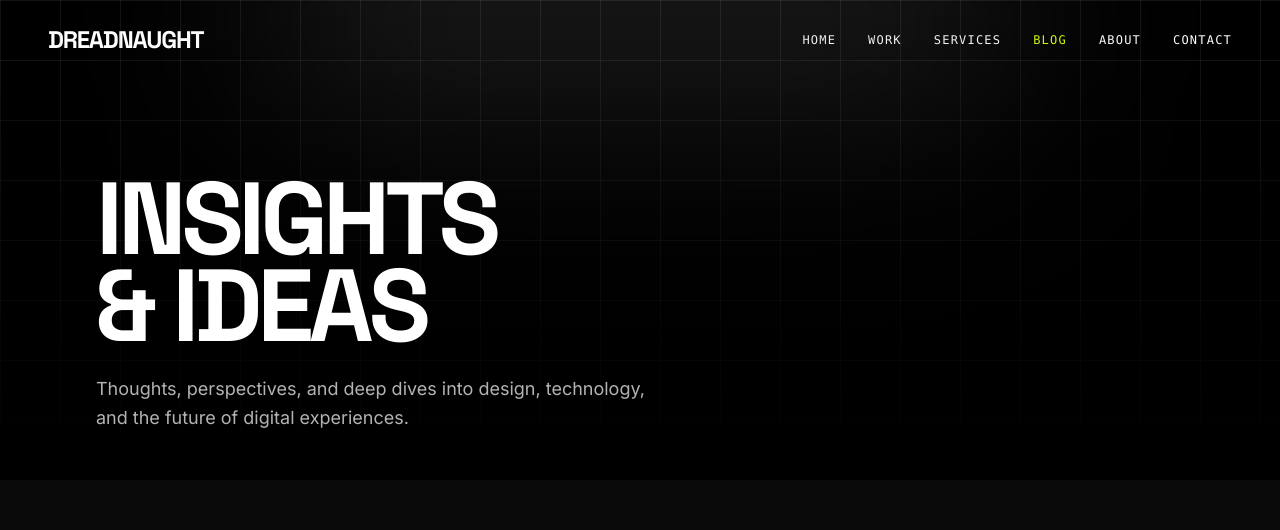
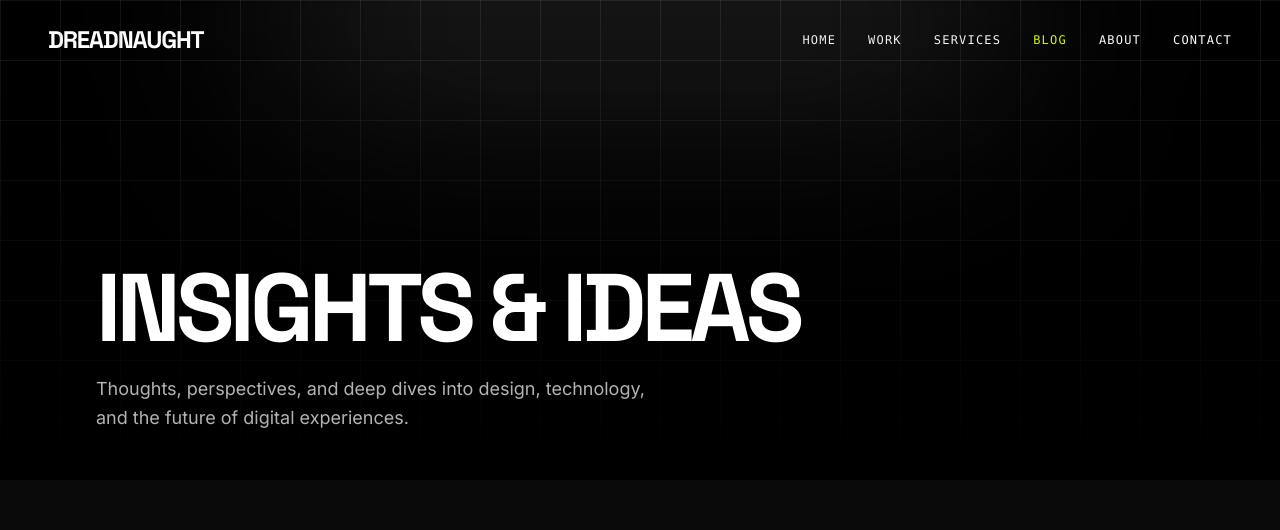
Before and after one commit to nahadgur/dreadnaught, a Next.js app: page /blog in a window 1280 px wide. Shown: the top 530 px of the page. Built offline with nearby package versions, Linux system fonts and the light colour scheme.

Commit message:
Update page.tsx

```diff
--- a/app/blog/page.tsx
+++ b/app/blog/page.tsx
@@ -1,3 +1,4 @@
+import PageHero from '@/components/PageHero';
 import Footer from '@/components/Footer';
 import Image from 'next/image';
 import Link from 'next/link';
@@ -6,30 +7,11 @@ import { blogPosts } from '@/data/blog';
 export default function BlogPage() {
   return (
     <main className="min-h-screen bg-black text-white">
-      {/* Hero Section */}
-      <section className="relative h-[60vh] w-full flex flex-col justify-end pb-12 px-6 md:px-12 lg:px-24 overflow-hidden">
-        <div className="absolute inset-0 z-0">
-          <div className="absolute top-[-20%] left-1/2 -translate-x-1/2 w-[60%] h-[50%] bg-white/10 blur-[100px] rounded-full" />
-          <svg className="absolute inset-0 w-full h-full" xmlns="http://www.w3.org/2000/svg">
-            <defs>
-              <pattern id="blog-grid" width="60" height="60" patternUnits="userSpaceOnUse">
-                <path d="M 60 0 L 0 0 0 60" fill="none" stroke="rgba(255,255,255,0.15)" strokeWidth="1" />
-              </pattern>
-            </defs>
-            <rect width="100%" height="100%" fill="url(#blog-grid)" />
-          </svg>
-          <div className="absolute inset-0 bg-gradient-to-b from-transparent via-black/50 to-black" />
-        </div>
+      <PageHero
+        title="Insights & Ideas"
+        subtitle="Thoughts, perspectives, and deep dives into design, technology, and the future of digital experiences."
+      />
 
-        <div className="relative z-10 max-w-3xl">
-          <h1 className="font-display text-[8vw] leading-[0.85] tracking-tighter uppercase font-bold text-white mb-6">
-            Insights<br/>& Ideas
-          </h1>
-          <p className="text-white/70 font-sans max-w-xl text-lg leading-relaxed">
-            Thoughts, perspectives, and deep dives into design, technology, and the future of digital experiences.
-          </p>
-        </div>
-      </section>
 
       {/* Blog Grid */}
       <section className="py-24 px-6 md:px-12 lg:px-24 bg-[#0a0a0a]">
```
